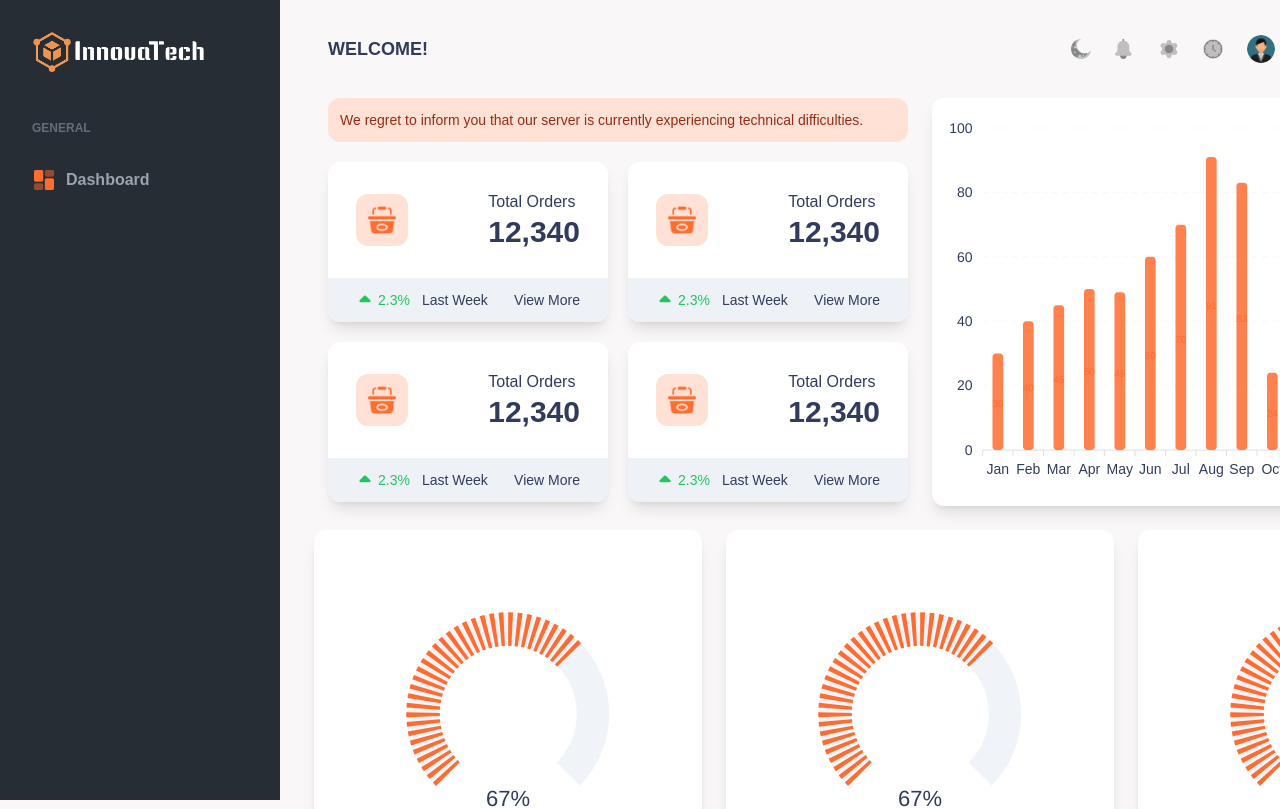
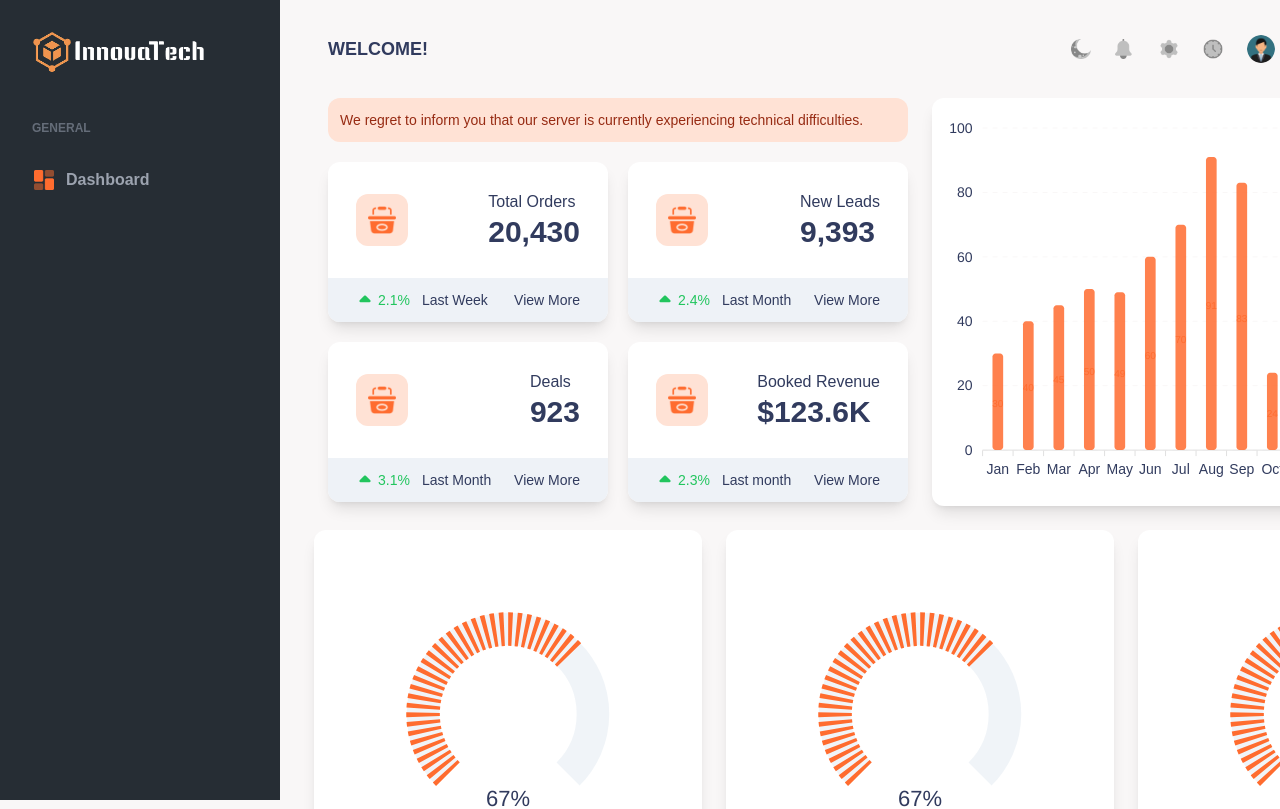
Before and after one commit to HKinnovaTech/Dashboard-Inventory, a Next.js app: page / in a window 1280 px wide. Shown: the top 809 px of the page. Built offline with nearby package versions, Linux system fonts and the light colour scheme.

Commit message:
infocard props fix

```diff
--- a/src/app/Components/Dashboard/Dashboard.tsx
+++ b/src/app/Components/Dashboard/Dashboard.tsx
@@ -16,10 +16,10 @@ const Dashboard = () => {
             </p>
           </div>
           <div className="grid grid-cols-2 gap-5 ">
-            <Infocard />
-            <Infocard />
-            <Infocard />
-            <Infocard />
+            <Infocard lable="Total Orders" value="20,430" ratio="2.1" time="Last Week"/>
+            <Infocard lable="New Leads" value="9,393" ratio="2.4" time="Last Month"/>
+            <Infocard lable="Deals" value="923" ratio="3.1" time="Last Month"/>
+            <Infocard lable="Booked Revenue" value="$123.6K" ratio="2.3" time="Last month"/>
           </div>
         </div>
 
--- a/src/app/Components/Dashboard/components/infocard.tsx
+++ b/src/app/Components/Dashboard/components/infocard.tsx
@@ -1,7 +1,7 @@
 import React from "react";
 import { FaCaretUp } from "react-icons/fa6";
 
-const InfoCard = (props) => {
+const InfoCard = (props:any) => {
   return (
     <div className="max-h-[172px] overflow-hidden bg-primary shadow-lg rounded-xl flex flex-col justify-between -z-10">
       <div className="flex items-center justify-between p-7 ">
@@ -9,8 +9,8 @@ const InfoCard = (props) => {
           <img src="/images/bucket.png" alt="Bucket" className="w-7 h-7" />
         </div>
         <div>
-          <p className="text-textcolor">Total Orders</p>
-          <h2 className="text-3xl font-semibold">12,340</h2>
+          <p className="text-textcolor">{props.lable}</p>
+          <h2 className="text-3xl font-semibold">{props.value}</h2>
         </div>
       </div>
 
@@ -18,9 +18,9 @@ const InfoCard = (props) => {
         <div className="flex gap-3 text-sm">
           <div className="flex items-center space-x-1 text-green-500">
             <FaCaretUp size={18} />
-            <p>2.3%</p>
+            <p>{props.ratio}%</p>
           </div>
-          <p>Last Week</p>
+          <p>{props.time}</p>
         </div>
         <a href="#" className="text-textcolor text-sm">
           View More
```
